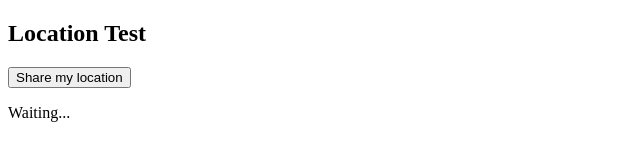
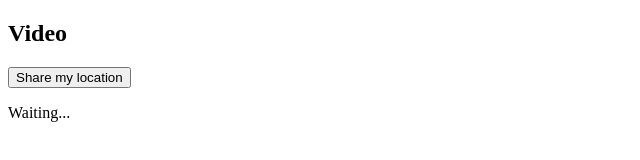
Before and after one commit to rameezji2025/Video202510, a website: page public/index.html in a window 1280 px wide. Shown: the whole page, without its empty margins (0-640 px from the left). Drawn offline with Linux system fonts and the light colour scheme.

Commit message:
Update index.html

```diff
--- a/public/index.html
+++ b/public/index.html
@@ -2,10 +2,10 @@
 <html>
 <head>
   <meta name="viewport" content="width=device-width, initial-scale=1.0" />
-  <title>Location Test</title>
+  <title>Video</title>
 </head>
 <body>
-  <h2>Location Test</h2>
+  <h2>Video</h2>
   <button onclick="getLocation()">Share my location</button>
   <p id="demo">Waiting...</p>
 
```
